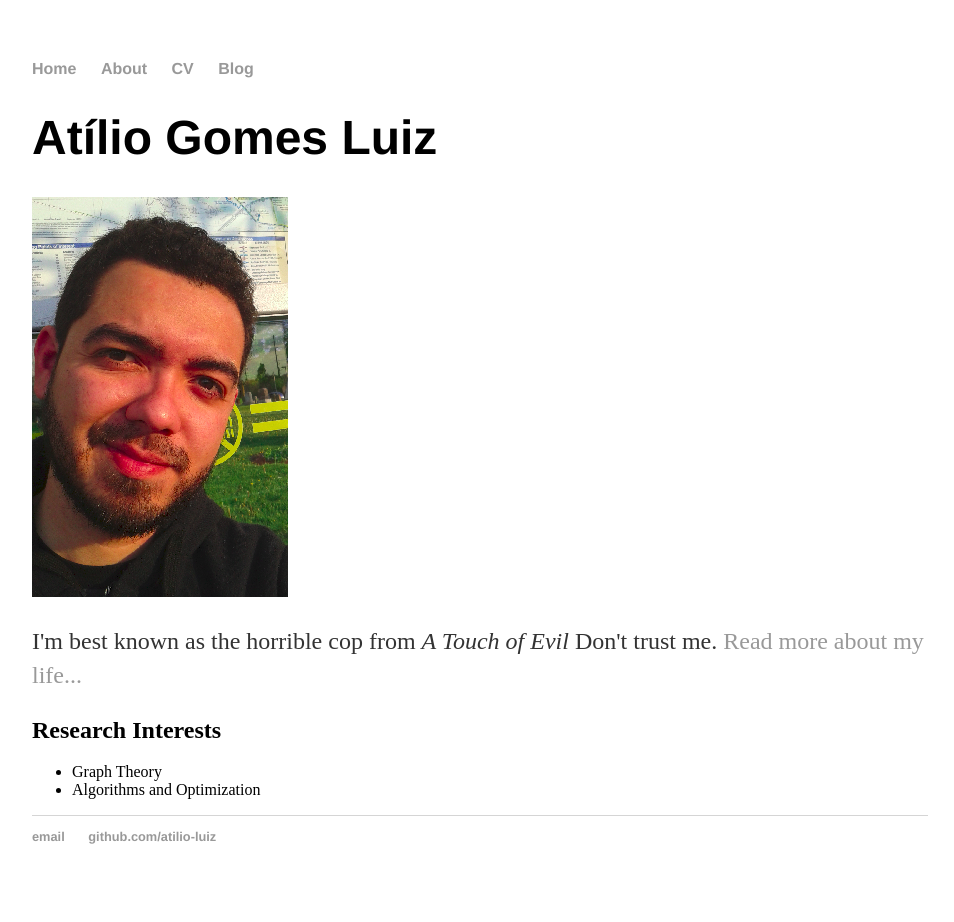
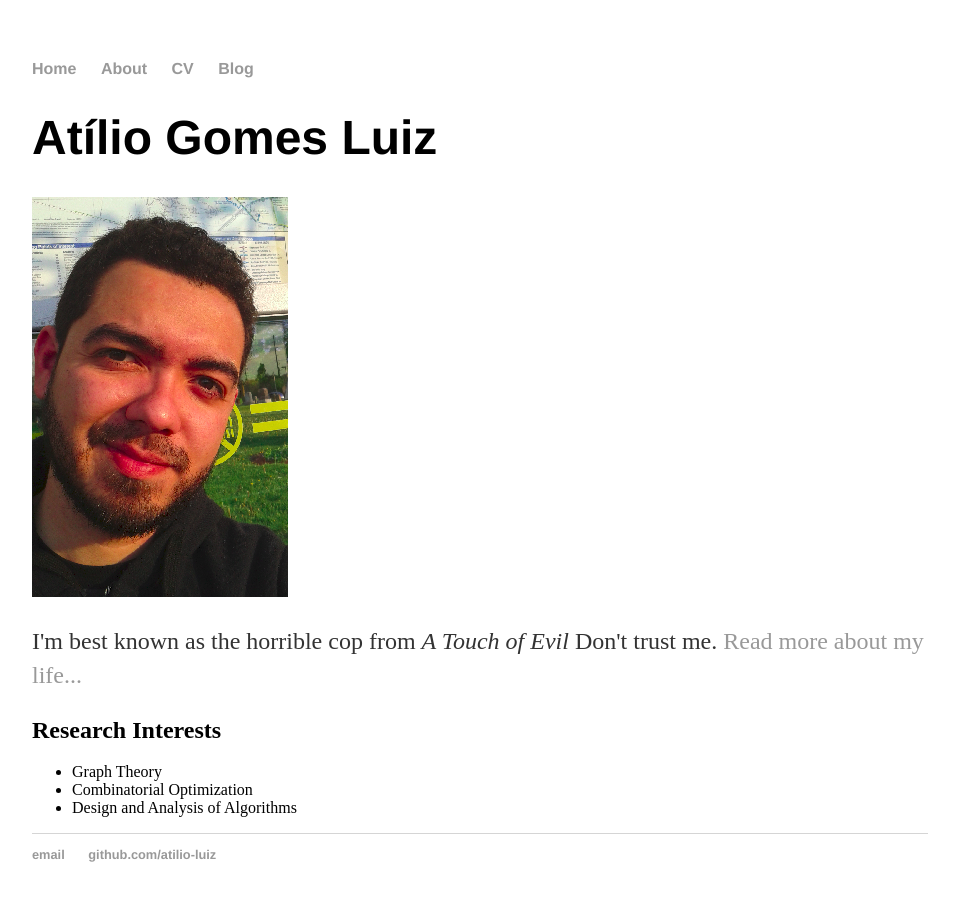
Before and after one commit to Atilio-Luiz/atilio-luiz.github.io, a Jekyll site: the page built from index.md, in a window 1280 px wide. Shown: the whole page, without its empty margins (160-1114 px from the left). Built offline with Jekyll 4.4.1, drawn with Linux system fonts in a browser that asks for light colours.

Commit message:
Update index.md

```diff
--- a/index.md
+++ b/index.md
@@ -9,6 +9,7 @@ title: Atílio Luiz - UFC-Quixadá
 	<h2>Research Interests</h2>
             <ul>
             <li>Graph Theory</li>
-            <li>Algorithms and Optimization</li>
+            <li>Combinatorial Optimization</li>
+            <li>Design and Analysis of Algorithms</li>
 	    </ul>
 </div><!-- /.blurb -->
```
